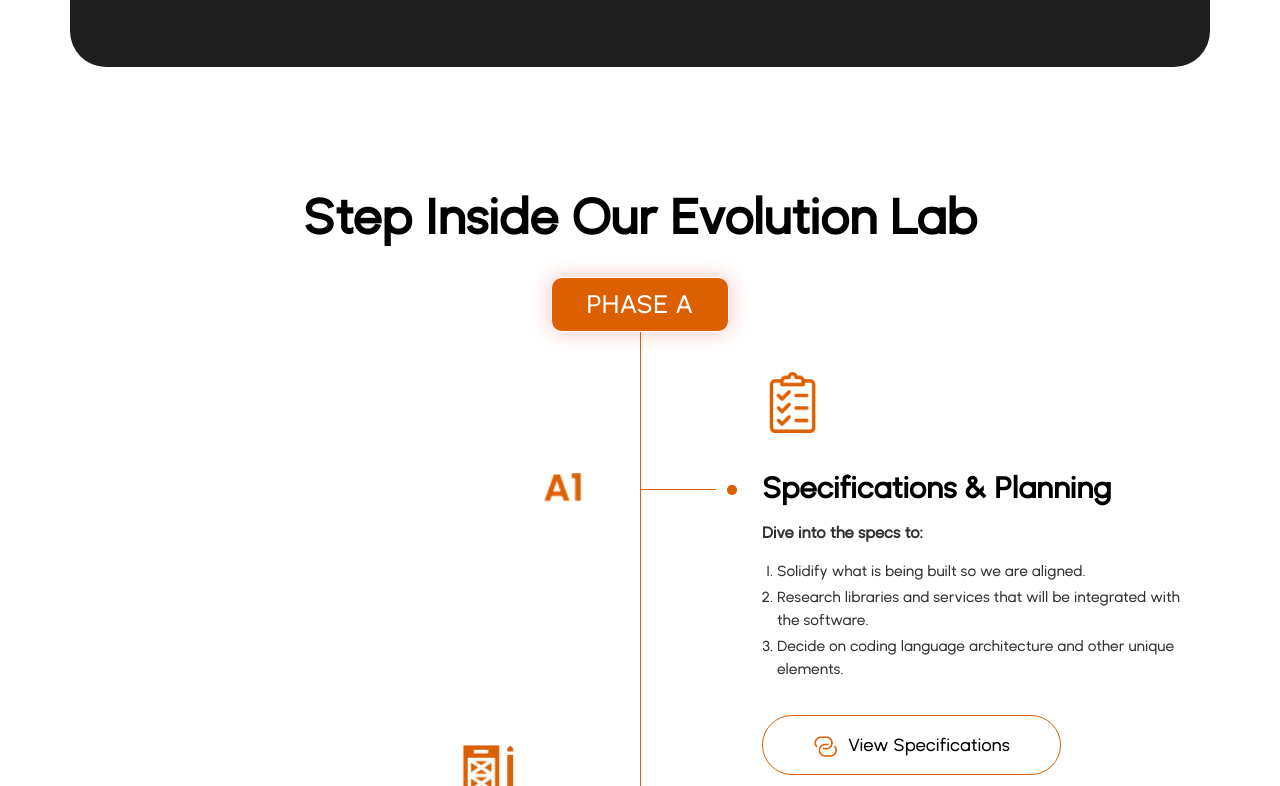
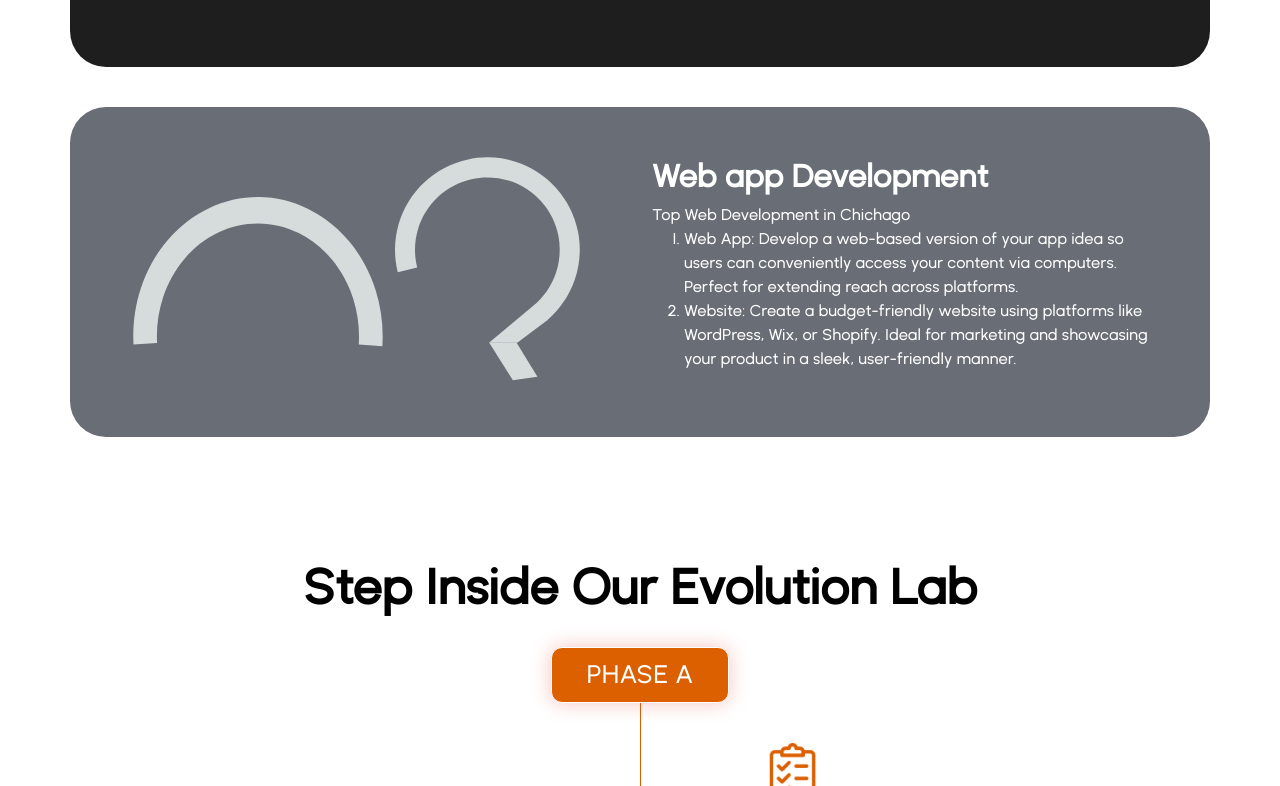
Before and after one commit to DigitalFrogOrg/DigitalFrog, a Next.js app: page / in a window 1280 px wide. Shown: the part 2214-3000 px from the top of the page. Built offline with nearby package versions, Linux system fonts and the light colour scheme.

Commit message:
updated home page slider issue

```diff
--- a/src/app/components/FutureSection.js
+++ b/src/app/components/FutureSection.js
@@ -60,7 +60,7 @@ function FutureSection() {
               />
             </div>
           </div>
-          {/* <div className="row process-03">
+          <div className="row process-03">
             <div className="col-md-6">
               <img
                 src="./images/span-03.svg"
@@ -88,7 +88,7 @@ function FutureSection() {
                 </ol>
               </div>
             </div>
-          </div> */}
+          </div>
         </div>
       </div>
     </section>
--- a/src/app/components/TestimonialTabs.js
+++ b/src/app/components/TestimonialTabs.js
@@ -57,7 +57,7 @@ function TestimonialTabs() {
     infinite: true,
     speed: 500,
     slidesToShow: 3,
-    slidesToScroll: 1,
+    slidesToScroll: 3,
     autoplay: true,
     arrows: false,
     autoplaySpeed: 6000,
```
